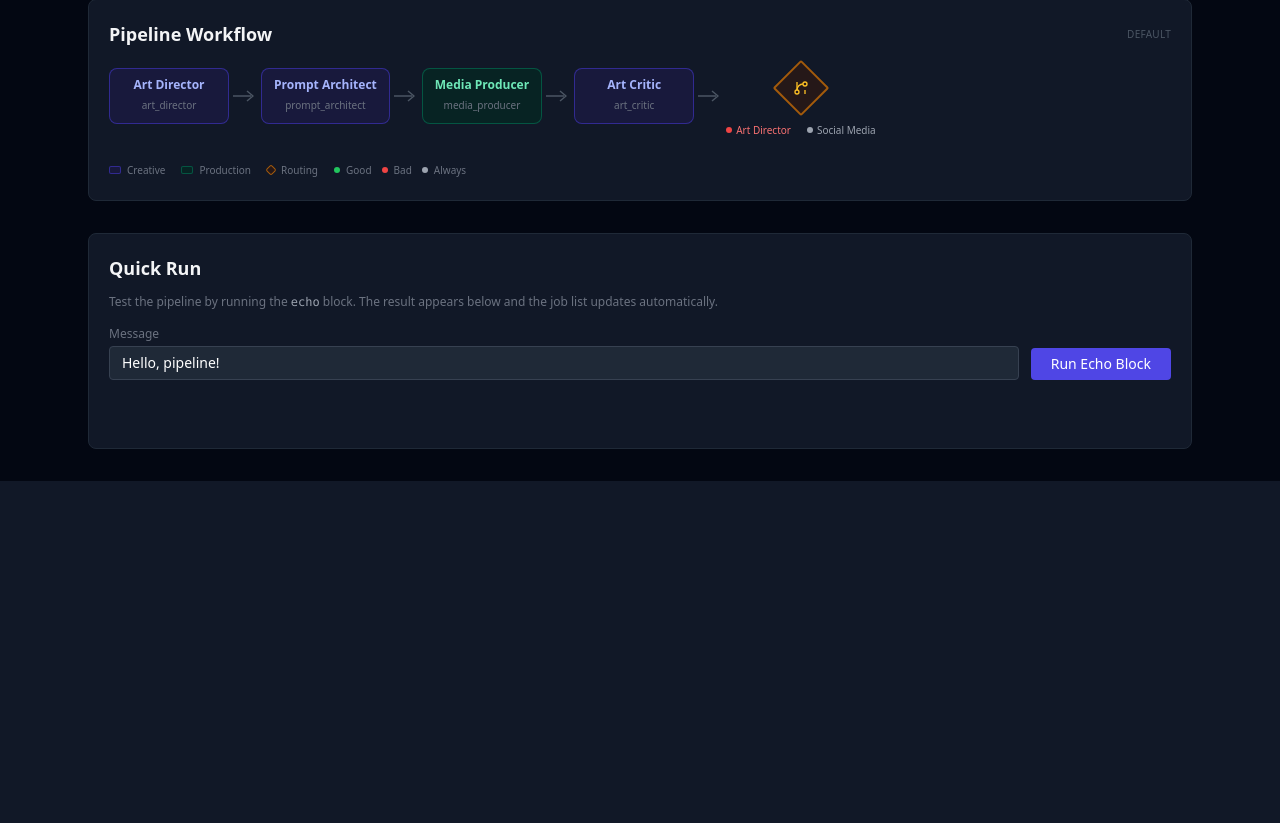
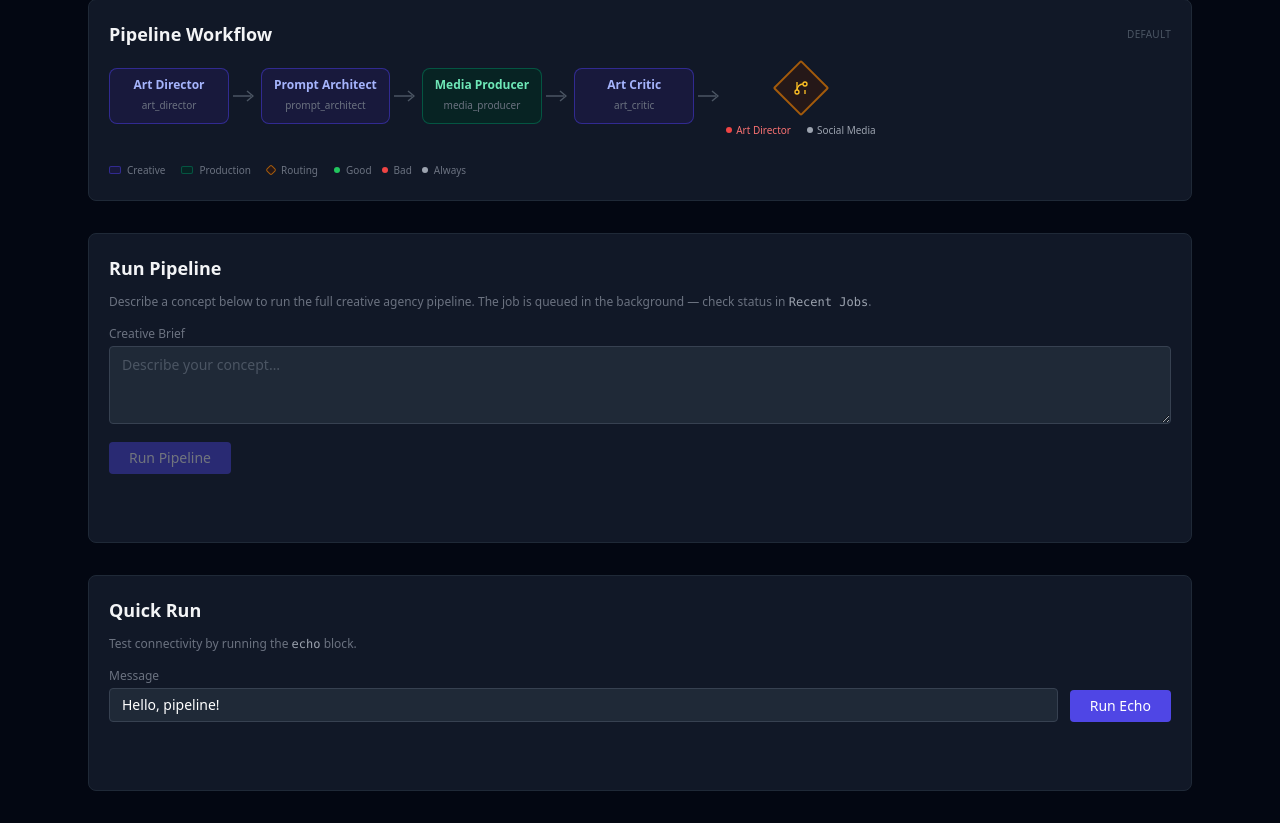
Before and after one commit to FrankV01/ai-media-workflow, a FastAPI app: page / in a window 1280 px wide. Shown: the part 932-1755 px from the top of the page. Before the commit the page ends 1413 px from the top, so only its background shows below. Run offline with FastAPI, Linux system fonts and the light colour scheme; data that the repository does not hold is empty; parts of the project's set-up code (start-up, migrations or seed data) failed here and were passed over; some libraries are stand-ins or nearby versions.

Commit message:
feat(ui): add queued pipeline status partial
- show queued job confirmation for background pipeline runs
- link directly to the job details page
- display pipeline submission errors
- refresh the dashboard job list after submission

```diff
--- a/app/web/routes.py
+++ b/app/web/routes.py
@@ -261,6 +261,32 @@ async def partial_job_preview(
     return templates.TemplateResponse(request, "partials/job_preview.html", {"job": job})
 
 
+@router.post("/partials/run-pipeline")
+async def partial_run_pipeline(
+    request: Request,
+    brief: str = Form(""),
+):
+    """Queue the default creative pipeline and return a queued-confirmation fragment."""
+    brief = brief.strip()
+    if not brief:
+        return templates.TemplateResponse(
+            request,
+            "partials/pipeline_queued.html",
+            {"error": "Brief cannot be empty."},
+        )
+    job_id = await run_pipeline(
+        workflow_name="default",
+        block_names=list(DEFAULT_WORKFLOW),
+        context={"brief": brief},
+        start_in_background=True,
+    )
+    return templates.TemplateResponse(
+        request,
+        "partials/pipeline_queued.html",
+        {"job_id": job_id, "error": None},
+    )
+
+
 @router.post("/partials/run")
 async def partial_run(
     request: Request,
--- a/app/web/templates/dashboard.html
+++ b/app/web/templates/dashboard.html
@@ -65,12 +65,42 @@
     </div>
 </section>
 
-<!-- Quick Run -->
+<!-- Run Pipeline -->
+<section class="mt-8 bg-gray-900 rounded-lg p-5 border border-gray-800">
+    <h2 class="text-lg font-semibold mb-3">Run Pipeline</h2>
+    <p class="text-xs text-gray-500 mb-4">
+        Describe a concept below to run the full creative agency pipeline.
+        The job is queued in the background — check status in <span class="font-mono text-gray-400">Recent Jobs</span>.
+    </p>
+    <form hx-post="/partials/run-pipeline"
+          hx-target="#pipeline-result"
+          hx-swap="innerHTML"
+          class="space-y-3">
+        <div>
+            <label for="brief" class="block text-xs text-gray-500 mb-1">Creative Brief</label>
+            <textarea id="brief" name="brief" rows="3"
+                      class="w-full bg-gray-800 border border-gray-700 rounded px-3 py-2 text-sm text-white
+                             focus:outline-none focus:border-indigo-500 focus:ring-1 focus:ring-indigo-500/30
+                             placeholder-gray-600 resize-y"
+                      placeholder="Describe your concept…"
+                      oninput="document.getElementById('run-pipeline-btn').disabled = !this.value.trim()"></textarea>
+        </div>
+        <button id="run-pipeline-btn" type="submit" disabled
+                class="bg-indigo-600 hover:bg-indigo-500 active:bg-indigo-700
+                       text-white text-sm px-5 py-1.5 rounded font-medium
+                       transition-colors duration-150
+                       disabled:opacity-40 disabled:cursor-not-allowed disabled:hover:bg-indigo-600">
+            Run Pipeline
+        </button>
+    </form>
+    <div id="pipeline-result" class="mt-4 min-h-[2rem]"></div>
+</section>
+
+<!-- Quick Run (echo test) -->
 <section class="mt-8 bg-gray-900 rounded-lg p-5 border border-gray-800">
     <h2 class="text-lg font-semibold mb-3">Quick Run</h2>
     <p class="text-xs text-gray-500 mb-4">
-        Test the pipeline by running the <span class="font-mono text-gray-400">echo</span> block.
-        The result appears below and the job list updates automatically.
+        Test connectivity by running the <span class="font-mono text-gray-400">echo</span> block.
     </p>
     <form hx-post="/partials/run"
           hx-target="#run-result"
@@ -88,7 +118,7 @@
                 class="bg-indigo-600 hover:bg-indigo-500 active:bg-indigo-700
                        text-white text-sm px-5 py-1.5 rounded font-medium
                        transition-colors duration-150">
-            Run Echo Block
+            Run Echo
         </button>
     </form>
     <div id="run-result" class="mt-4 min-h-[2rem]"></div>
```
Also changed, not shown: app/web/templates/partials/pipeline_queued.html (added, +22 -0 lines).
